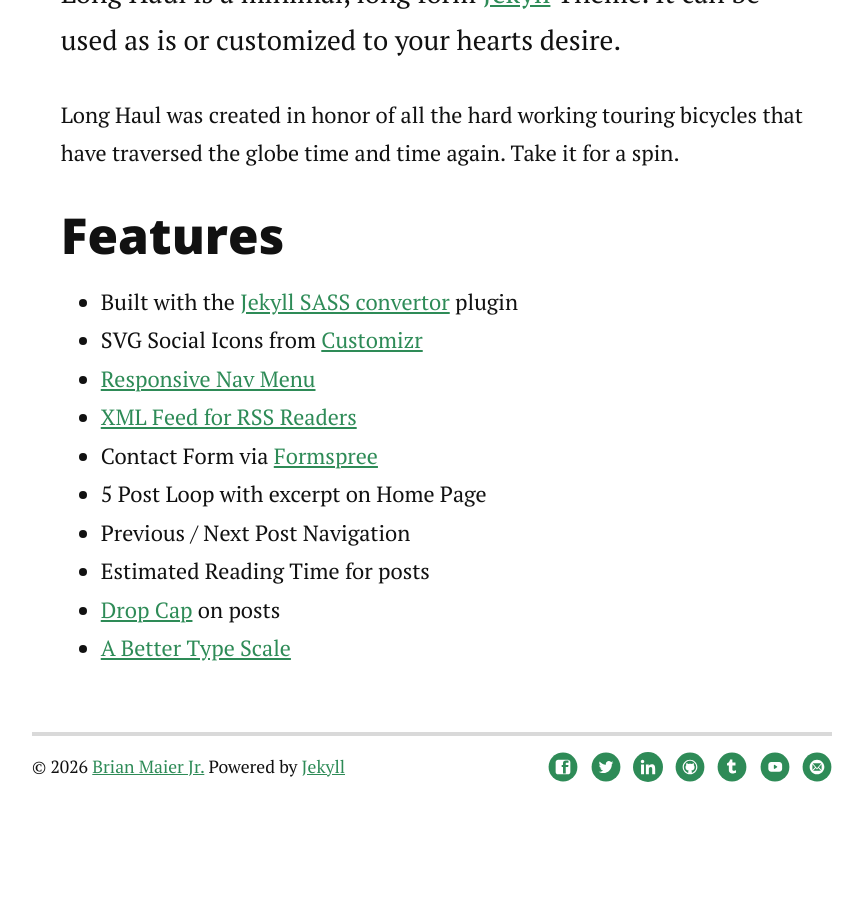
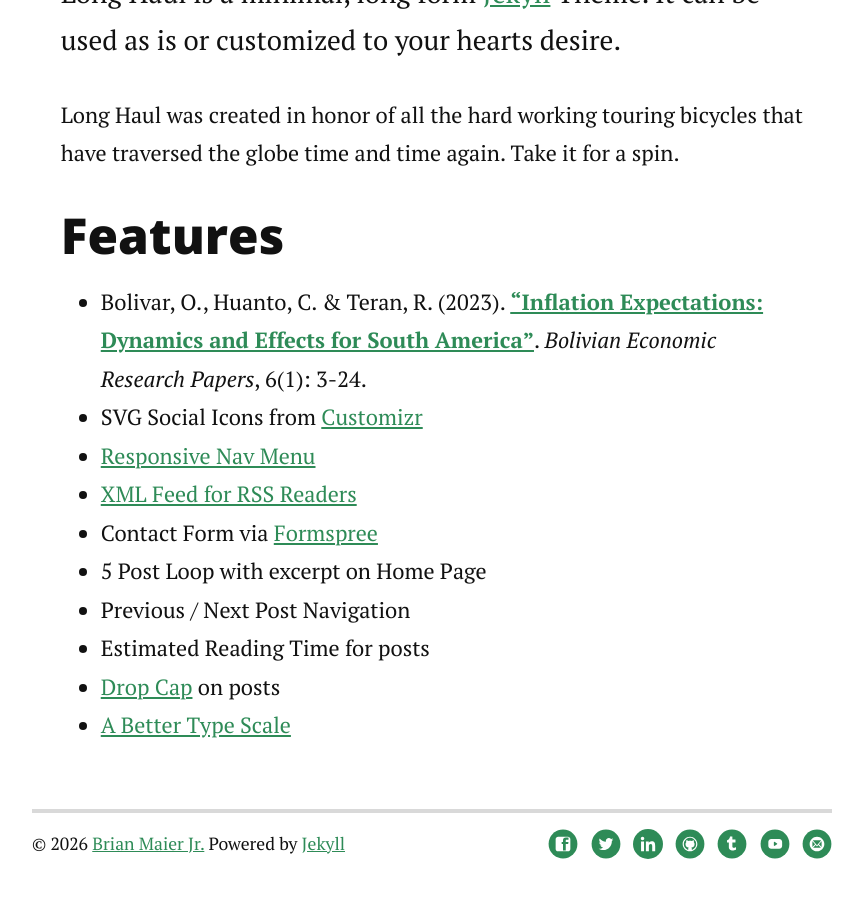
Before and after one commit to ChristianMHQ/web-page, a Jekyll site: the page built from about.md, in a window 1280 px wide and 900 px high, scrolled down 1127 px. Shown: the whole window, without its empty margins (208-1071 px from the left). Built offline with Jekyll 4.4.1, drawn with Linux system fonts in a browser that asks for light colours; nearby versions of some CDN libraries; before the commit the page ends 1950 px from its top, so only the background shows below that.

Commit message:
Update features list with new citation

```diff
--- a/about.md
+++ b/about.md
@@ -10,7 +10,7 @@ title: About Long Haul
 	<p>Long Haul was created in honor of all the hard working touring bicycles that have traversed the globe time and time again. Take it for a spin.</p>
 	<h2>Features</h2>
 	<ul>
-		<li>Built with the <a href="https://github.com/jekyll/jekyll-sass-converter">Jekyll SASS convertor</a> plugin</li>
+		<li>Bolivar, O., Huanto, C. &amp; Teran, R. (2023). <a href="https://ideas.repec.org/a/efp/journl/v6y2023i1p3-24.html" target="_blank"><strong>“Inflation Expectations: Dynamics and Effects for South America”</strong></a>. <em>Bolivian Economic Research Papers</em>, 6(1): 3-24.</li>
   		<li>SVG Social Icons from <a href="http://customizr.net/icons/">Customizr</a></li>
   		<li><a href="http://responsive-nav.com/">Responsive Nav Menu</a></li>
   		<li><a href="https://github.com/snaptortoise/jekyll-rss-feeds">XML Feed for RSS Readers</a></li>
```
